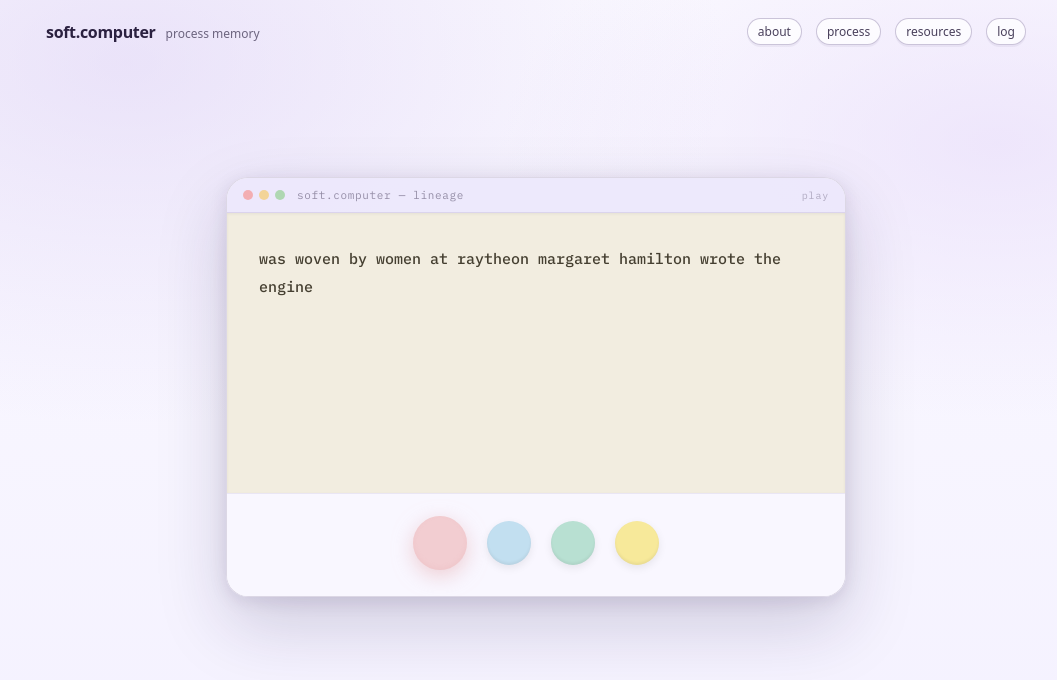
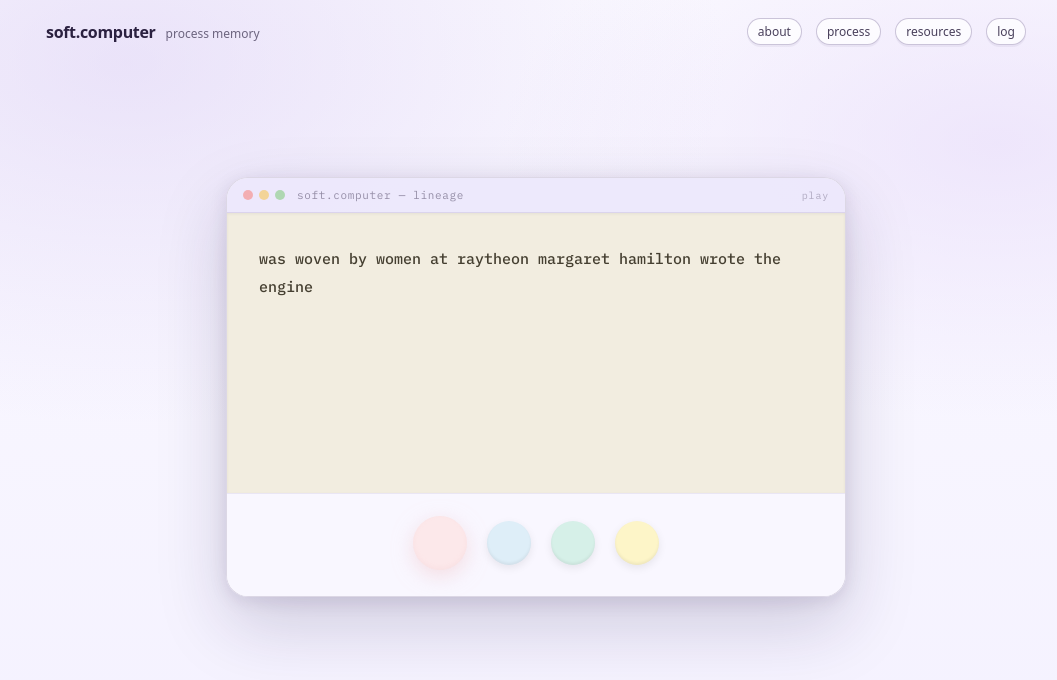
Before and after one commit to yafira/soft-computer, a Next.js app: page / in a window 1280 px wide. Shown: the top 680 px of the page, without its empty margins (104-1161 px from the left). Built offline with nearby package versions, Linux system fonts and the light colour scheme.

Commit message:
fix(homepage): lighter pastel button colors

```diff
--- a/src/app/page.js
+++ b/src/app/page.js
@@ -120,10 +120,10 @@ for (const [k, v] of Object.entries(RAW_CORPORA)) {
 }
 
 const BUTTONS = {
-  blush: { bg: "#f2cdd1", dot: "#c47c82", shadow: "#e8b4b8" },
-  blue: { bg: "#c2dff0", dot: "#4a85aa", shadow: "#87b5d4" },
-  mint: { bg: "#b8e0d2", dot: "#4a9478", shadow: "#a8d4c2" },
-  yellow: { bg: "#f7e99a", dot: "#a88c1a", shadow: "#f5e06e" },
+  blush: { bg: "#fce8ea", dot: "#d4909a", shadow: "#f2cdd1" },
+  blue: { bg: "#deeef8", dot: "#7aaec8", shadow: "#c2dff0" },
+  mint: { bg: "#d6f0e8", dot: "#7ec4aa", shadow: "#b8e0d2" },
+  yellow: { bg: "#fdf5c8", dot: "#c8a83a", shadow: "#f7e99a" },
 };
 
 const CORPUS_LABELS = {
```
